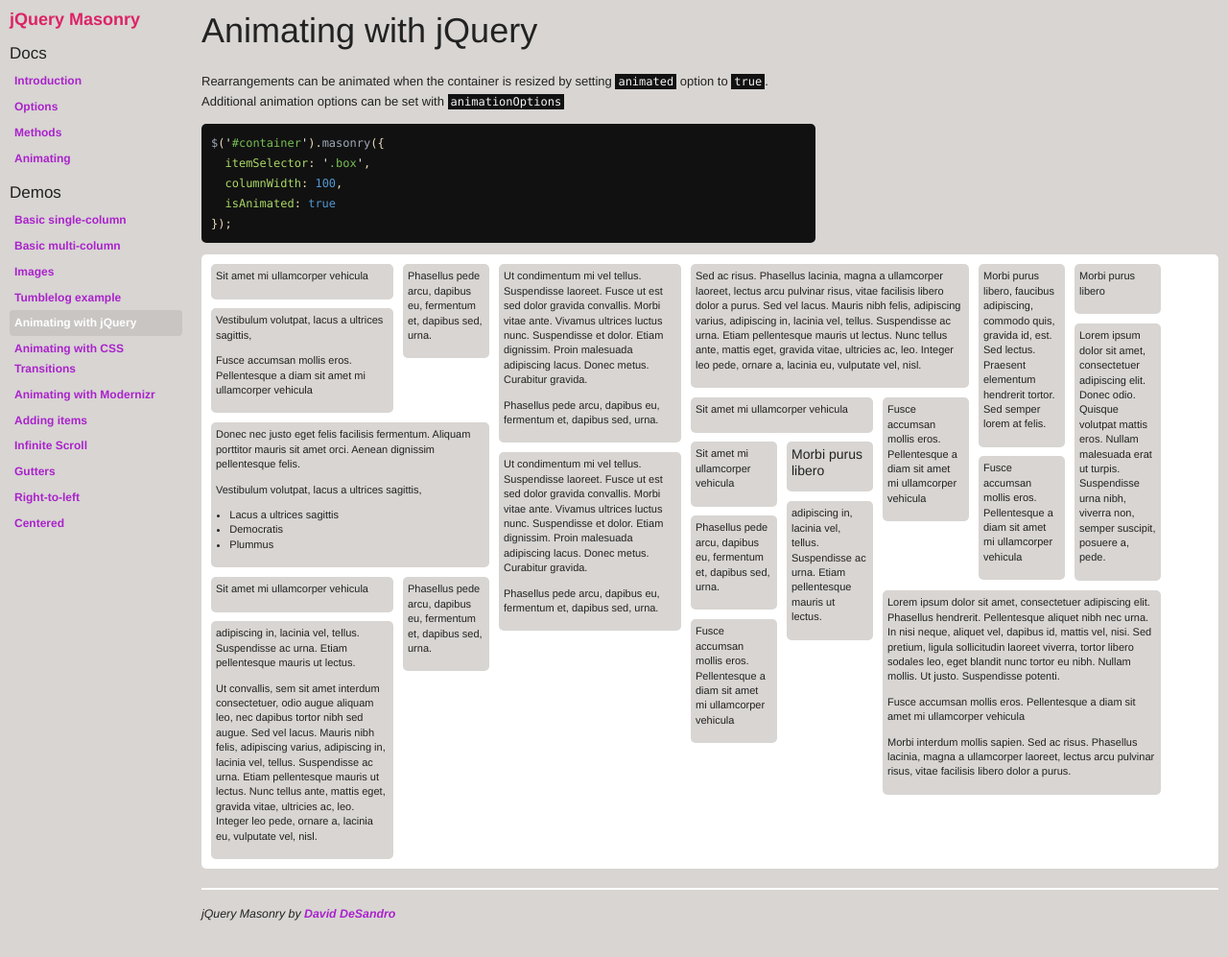
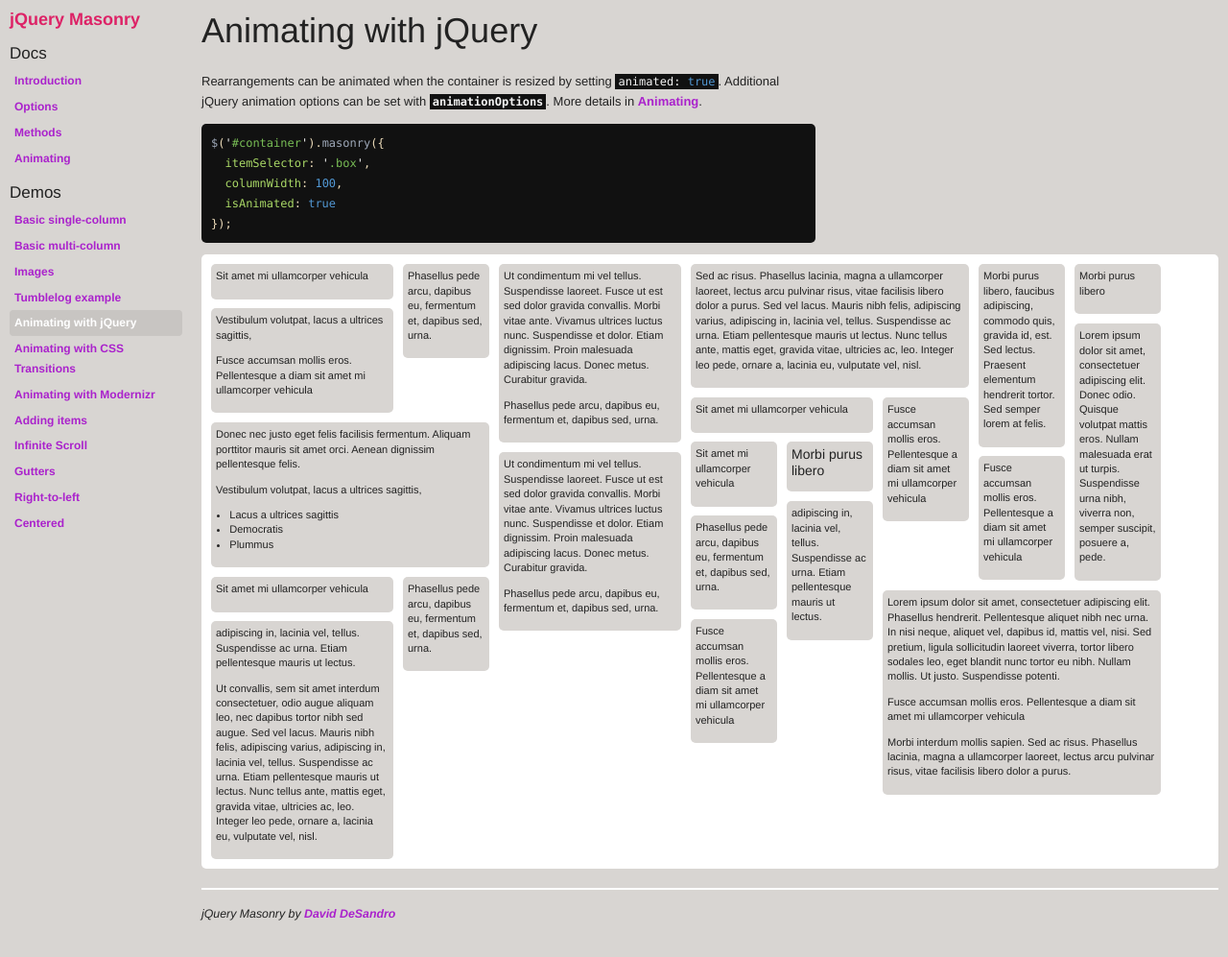
Before and after one commit to desandro/masonry, a Jekyll site: the page built from _posts/demos/2011-05-05-animating-jquery.html, in a window 1280 px wide. Shown: the whole page at 96% size. Built offline with Jekyll 4.4.1, drawn with Linux system fonts in a browser that asks for light colours.

Commit message:
docs : links for animating all around

```diff
--- a/_posts/demos/2011-05-05-animating-jquery.html
+++ b/_posts/demos/2011-05-05-animating-jquery.html
@@ -6,7 +6,7 @@
 ---
 
 <div id="copy">
-  <p>Rearrangements can be animated when the container is resized by setting <code>animated</code> option to <code>true</code>. Additional animation options can be set with <code>animationOptions</code></p>
+  <p>Rearrangements can be animated when the container is resized by setting <code>animated: <span class="kc">true</span></code>. Additional jQuery animation options can be set with <a href="../docs/options.html#animationoptions"><code>animationOptions</code></a>.  More details in <a href="../docs/animating.html#jquery">Animating</a>.</p>
 
 {% highlight javascript %}
 
--- a/_posts/demos/2011-05-06-animating-css-transitions.html
+++ b/_posts/demos/2011-05-06-animating-css-transitions.html
@@ -6,7 +6,7 @@
 ---
 
 <div id="copy">
-  <p>This layout is animated with CSS transitions. See <a href="">Animating - CSS transitions</a></p>
+  <p>This layout is animated with CSS transitions. More details in <a href="../docs/animating.html#css_transitions">Animating</a>.</p></p>
 </div>
 
 <div id="container" class="transitions-enabled clearfix">
--- a/_posts/demos/2011-05-07-animating-modernizr.html
+++ b/_posts/demos/2011-05-07-animating-modernizr.html
@@ -9,7 +9,7 @@
 
 
 <div id="copy">
-  <p>This layout is animated with CSS transitions if the browser supports it, but falls back to jQuery animation if not available. Modernizr has been implemented to detect support.</p>
+  <p>This layout is animated with CSS transitions if the browser supports it, but falls back to jQuery animation if not available. Modernizr has been implemented to detect support. More details in <a href="../docs/animating.html#modernizr">Animating</a>.</p></p>
 </div>
 
 <div id="container" class="transitions-enabled clearfix">
--- a/_posts/docs/2011-05-02-options.mdown
+++ b/_posts/docs/2011-05-02-options.mdown
@@ -31,7 +31,7 @@
   <dd class="default"><code>{ queue: <span class="kc">false</span>, duration: <span class="mi">500</span> }</code></dd>
 </dl>
 
-Options used for jQuery animation. See the [jQuery API for animate options](http://api.jquery.com/animate/#animate-properties-options) for details.
+Options used for jQuery animation. See the [jQuery API for animate options](http://api.jquery.com/animate/#animate-properties-options) for details. More details in [Animating](animating.html).
 
 ## columnWidth
 
@@ -64,7 +64,7 @@
   <dd class="default"><code><span class="kc">false</span></code></dd>
 </dl>
 
-Enables jQuery animation on layout changes. [See Docs: Animating](animating.html).
+Enables jQuery animation on layout changes. [See Docs: Animating](animating.html). More details in [Animating](animating.html).
 
 ## isFitWidth
 
```
Also changed, not shown: _posts/docs/2011-05-04-animating.mdown (+9 -10 lines).
